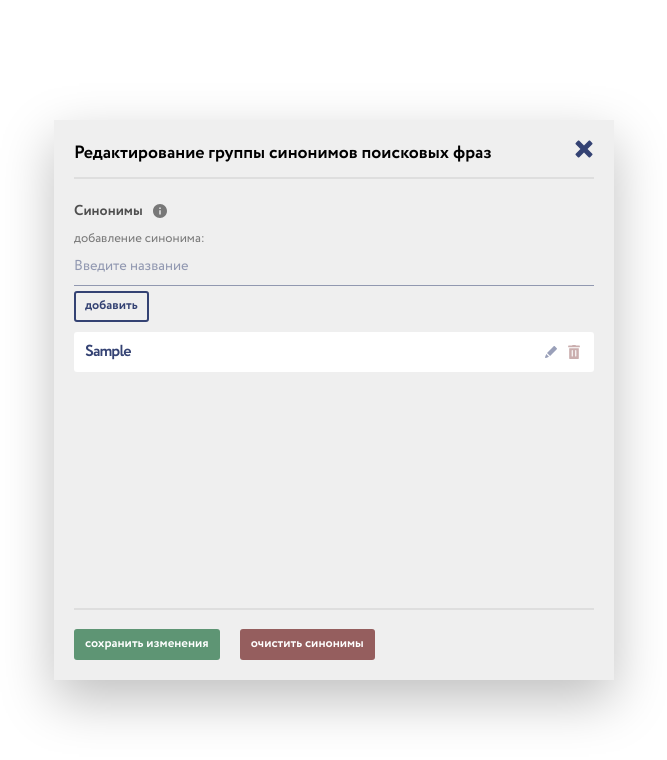
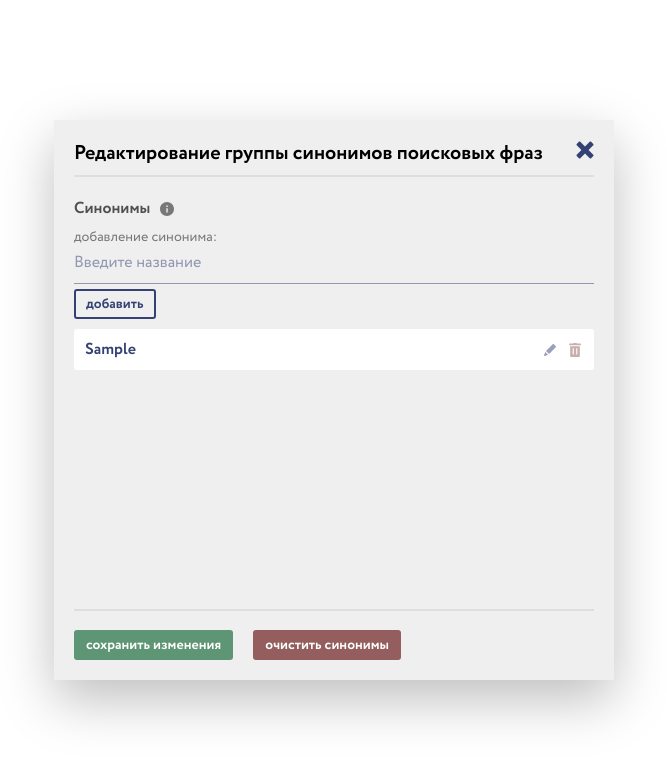
Before and after one commit to Gerpea/modal-todo, a React (Create React App) app: page / in a window 1280 px wide. Both pictures are taken after typing "Sample" into the empty fields and a click on the button "добавить". Shown: the top 760 px of the page, without its empty margins (306-973 px from the left). Built offline with nearby package versions, Linux system fonts and the light colour scheme.

Commit message:
adapt to perfect pixel

```diff
--- a/src/Components/EditSynonymGroupModal/Content/Info/styles.module.scss
+++ b/src/Components/EditSynonymGroupModal/Content/Info/styles.module.scss
@@ -9,7 +9,7 @@
   padding-bottom: 5px;
   color: $c-gray-4;
 
-  font-size: 0.9rem;
+  font-size: 1rem;
+  line-height: 1.375;
   font-weight: bold;
-  line-height: 1.7;
 }
--- a/src/Components/EditSynonymGroupModal/Content/SynonymCard/styles.module.scss
+++ b/src/Components/EditSynonymGroupModal/Content/SynonymCard/styles.module.scss
@@ -9,7 +9,8 @@
 
   width: 100%;
   padding: 11px;
-  padding-right: 14px;
+  padding-top: 12px;
+  padding-right: 13px;
   border-radius: 3px;
 
   background-color: $c-white;
@@ -23,14 +24,13 @@
   width: 100%;
   overflow: hidden;
   text-overflow: ellipsis;
-  letter-spacing: -0.9px;
 }
 
 .SynonymCardControls {
   display: flex;
   flex-direction: row;
   justify-content: flex-end;
-  column-gap: 11px;
+  column-gap: 13px;
 
   & > * {
     filter: opacity(50%);
--- a/src/Components/EditSynonymGroupModal/Content/SynonymsList/styles.module.scss
+++ b/src/Components/EditSynonymGroupModal/Content/SynonymsList/styles.module.scss
@@ -1,12 +1,12 @@
 .List {
   display: flex;
   flex-direction: column;
-  row-gap: 5px;
+  row-gap: 4px;
 
   list-style: none;
 }
 
 .EditPadding {
   padding-top: 5px;
-  padding-bottom: 5px;
+  padding-bottom: 6px;
 }
--- a/src/Components/Field/styles.module.scss
+++ b/src/Components/Field/styles.module.scss
@@ -10,8 +10,8 @@
   color: $c-gray-3;
 
   text-transform: lowercase;
-  font-size: 0.8rem;
-  line-height: 0.9;
+  font-size: 0.875rem;
+  line-height: 1;
 }
 
 .Error {
--- a/src/Containers/Button/styles.module.scss
+++ b/src/Containers/Button/styles.module.scss
@@ -7,12 +7,12 @@
 
   border: 2px solid transparent;
   border-radius: 3px;
-  padding: 7px 9px;
+  padding: 6px 10px; /* normal padding - border width */
 
   outline: none;
 
   font-weight: bold;
-  font-size: 0.8rem;
+  font-size: 0.875rem;
   line-height: 1;
   text-transform: lowercase;
 
--- a/src/Containers/Modal/Header/styles.module.scss
+++ b/src/Containers/Modal/Header/styles.module.scss
@@ -9,15 +9,14 @@
 
   width: 100%;
 
-  padding-bottom: 10px;
-  padding-right: 1px;
+  padding-bottom: 7px;
   border-bottom: 2px solid $c-gray-2;
 
   font-weight: bold;
 
   h3 {
-    font-size: 1.114rem;
-    line-height: 1.45;
+    font-size: 1.25rem;
+    line-height: 1.4;
     font-weight: bold;
 
     white-space: nowrap;
--- a/src/Containers/Modal/styles.module.scss
+++ b/src/Containers/Modal/styles.module.scss
@@ -4,7 +4,7 @@
   display: flex;
   flex-direction: column;
   justify-content: space-between;
-  row-gap: 20px;
+  row-gap: 21px;
 
   position: absolute;
   top: 50%;
--- a/src/Containers/TextInput/styles.module.scss
+++ b/src/Containers/TextInput/styles.module.scss
@@ -9,13 +9,13 @@
 
   width: 100%;
 
-  padding-top: 13px;
+  padding: 10px 0;
   padding-bottom: 11px;
   border-bottom: 1px solid transparentize($c-blue, 0.5);
 
   color: $c-black;
-  font-size: 0.9rem;
-  line-height: 1.15;
+  font-size: 1rem;
+  line-height: 1.125;
 }
 
 .Input::placeholder {
```
